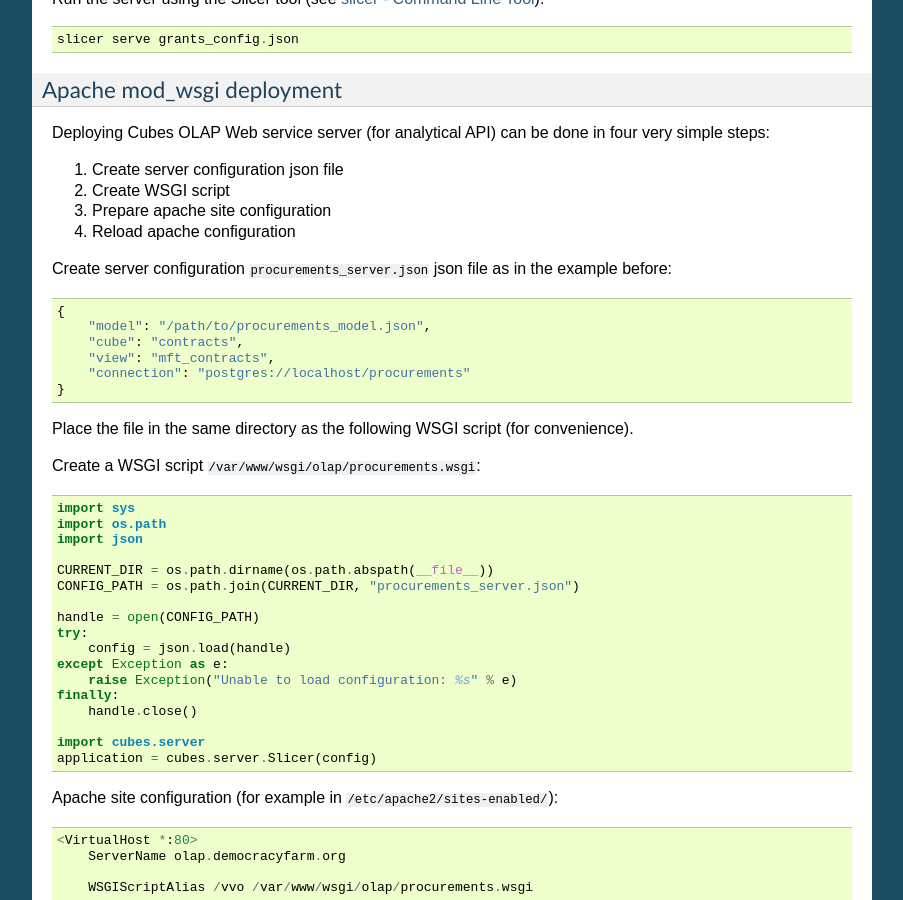
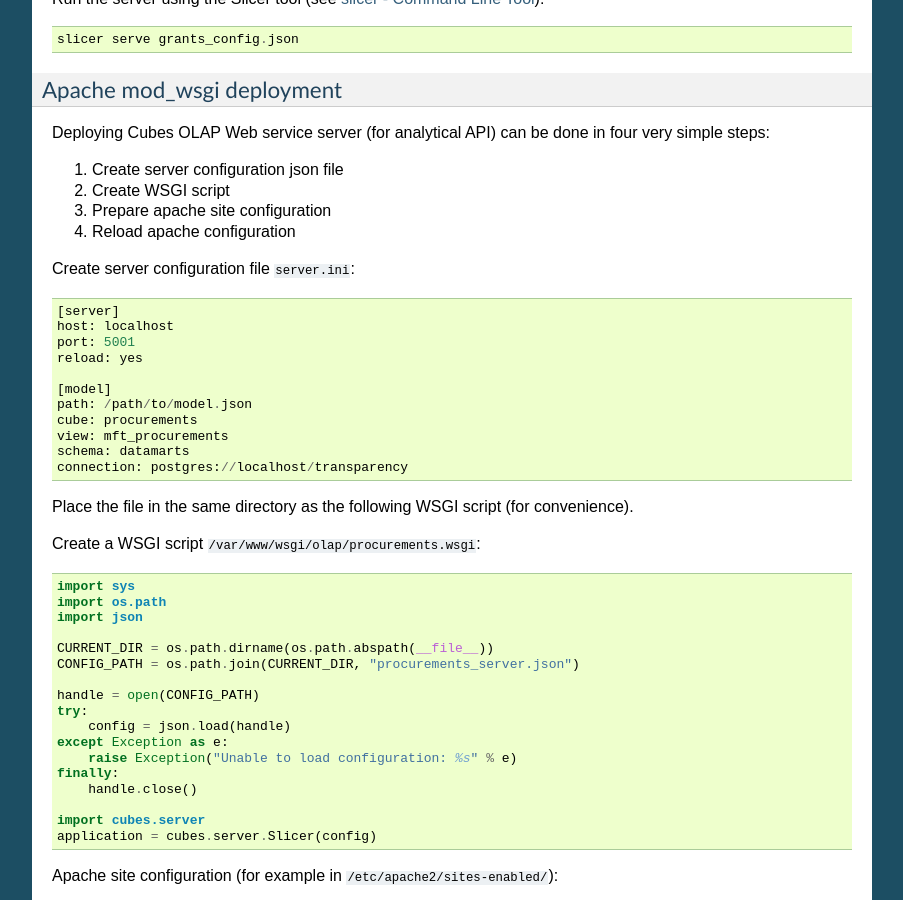
Before and after one commit to DataBrewery/cubes, a Sphinx documentation site: the page built from doc/server.rst, in a window 1280 px wide and 900 px high, scrolled down 5322 px. Shown: the whole window, without its empty margins (198-1101 px from the left). Built offline with Sphinx 7.4.7, drawn with Linux system fonts in a browser that asks for light colours.

Commit message:
configure server using .ini instead of .json; reflect documentation

```diff
--- a/doc/server.rst
+++ b/doc/server.rst
@@ -280,14 +280,19 @@ steps:
 3. Prepare apache site configuration
 4. Reload apache configuration
 
-Create server configuration ``procurements_server.json`` json file as in the example before::
+Create server configuration file ``server.ini``::
 
-    {
-        "model": "/path/to/procurements_model.json",
-        "cube": "contracts",
-        "view": "mft_contracts",
-        "connection": "postgres://localhost/procurements"
-    }
+    [server]
+    host: localhost
+    port: 5001
+    reload: yes
+
+    [model]
+    path: /path/to/model.json
+    cube: procurements
+    view: mft_procurements
+    schema: datamarts
+    connection: postgres://localhost/transparency
 
 Place the file in the same directory as the following WSGI script (for convenience).
 
```
Also changed, not shown: 3 other files.
